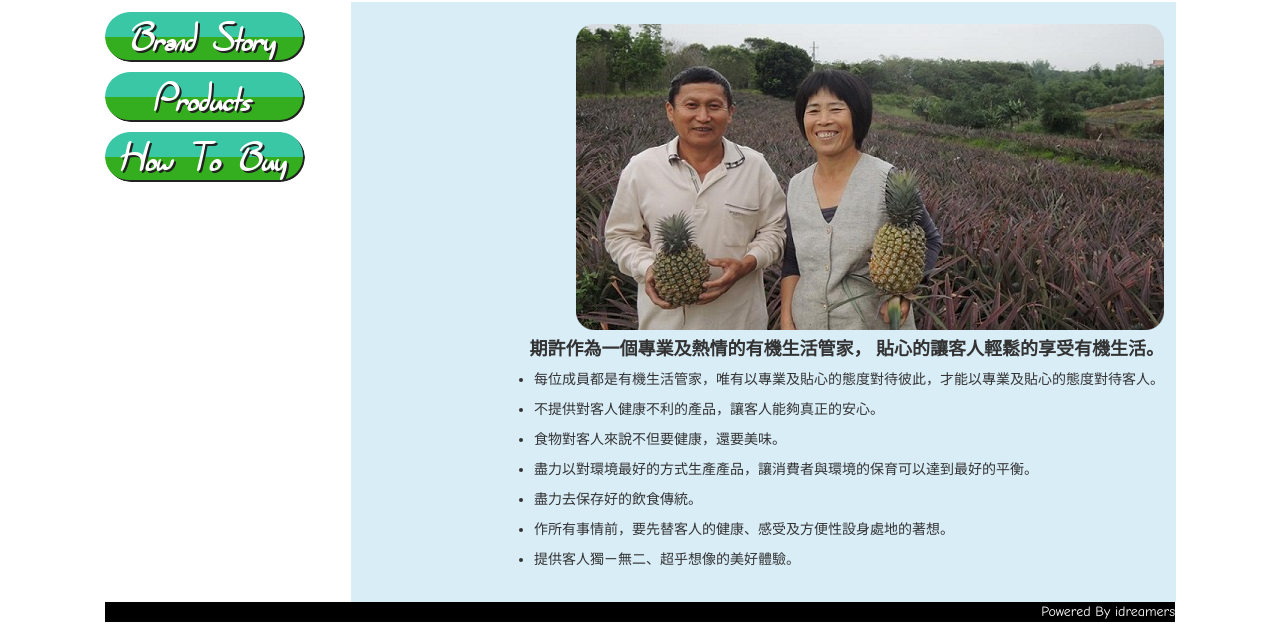
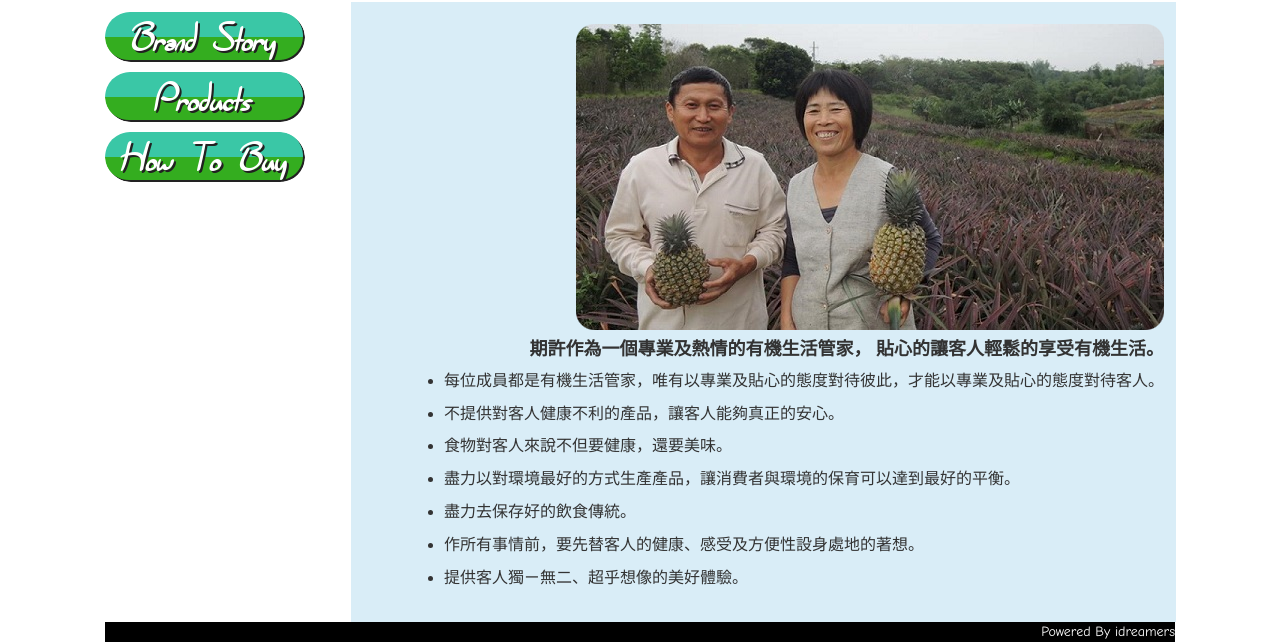
Before and after one commit to idreamers/WebView, a plain HTML site: page jenny/index.html in a window 1280 px wide. Shown: the part 208-850 px from the top of the page. Drawn offline with nearby package versions, Linux system fonts and the light colour scheme; a script that the page names is missing.

Commit message:
font fixed

```diff
--- a/jenny/index.html
+++ b/jenny/index.html
@@ -50,7 +50,7 @@
     <tr>
       <td>
         <h4 class="pull-right"><strong>期許作為一個專業及熱情的有機生活管家， 貼心的讓客人輕鬆的享受有機生活。</strong></h4>
-    <ul class="pull-right">
+    <ul class="pull-right" style="font-size:16px;">
 
     <li>每位成員都是有機生活管家，唯有以專業及貼心的態度對待彼此，才能以專業及貼心的態度對待客人。<p></li>
     <li>不提供對客人健康不利的產品，讓客人能夠真正的安心。<p></li>
```
